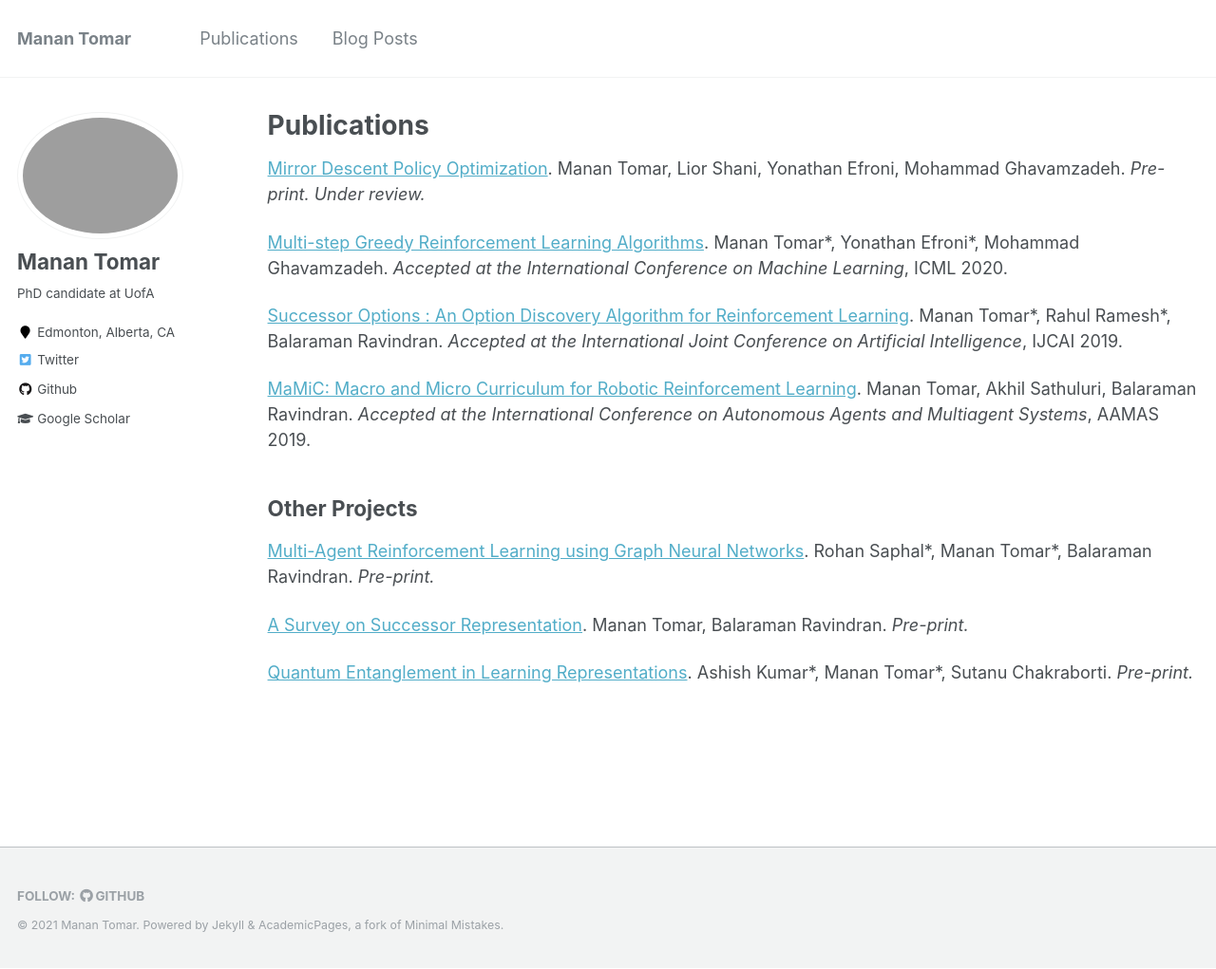
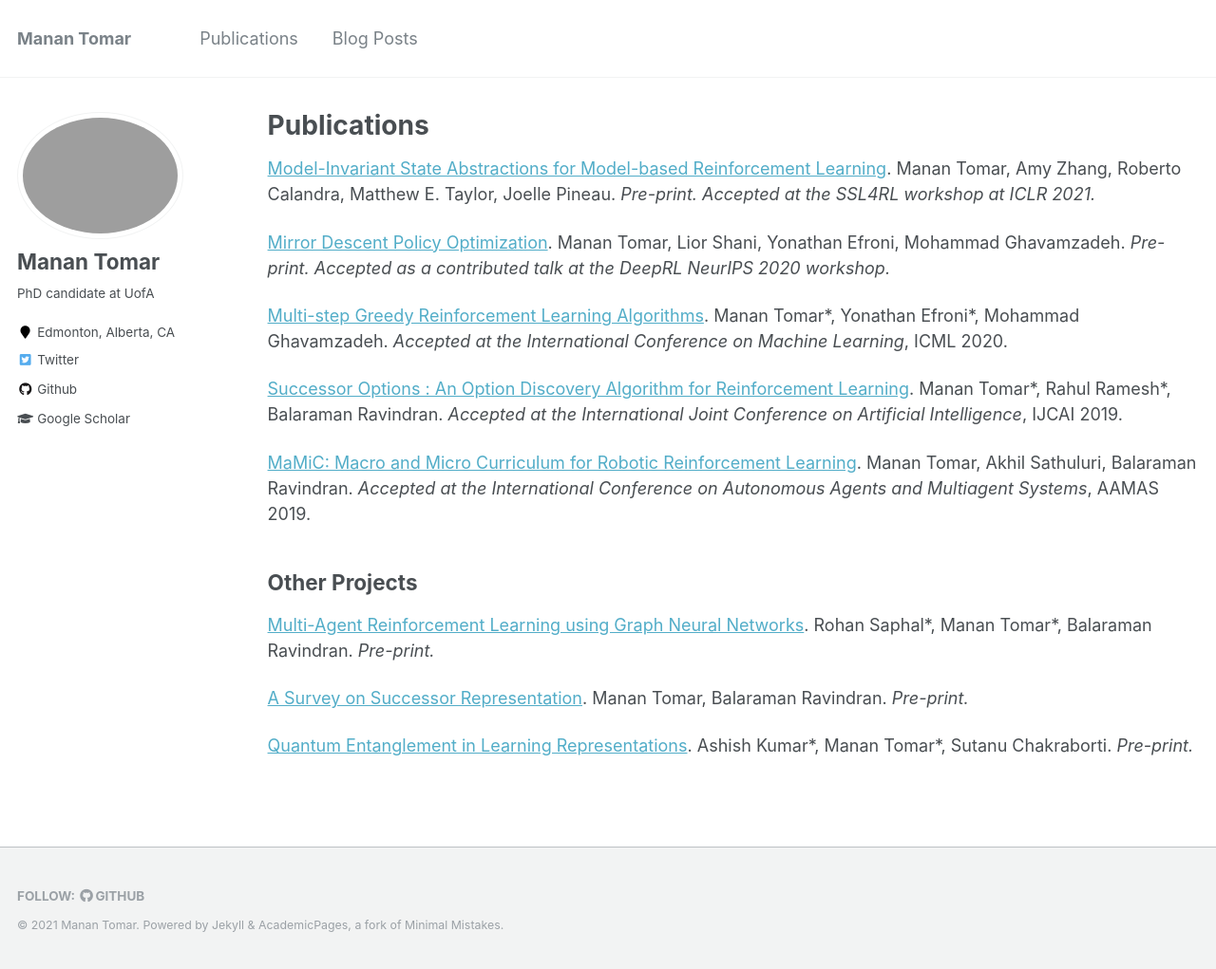
Before and after one commit to manantomar/manantomar.github.io, a Jekyll site: the page built from _pages/publications.md, in a window 1280 px wide and 1021 px high. Shown: the whole window at 95% size. Built offline with Jekyll 4.4.1, drawn with Linux system fonts in a browser that asks for light colours.

Commit message:
added the model-invariance paper

```diff
--- a/_pages/publications.md
+++ b/_pages/publications.md
@@ -15,7 +15,9 @@ author_profile: true
   {% include archive-single.html %}
 {% endfor %}
 
-[Mirror Descent Policy Optimization](https://arxiv.org/abs/2005.09814.pdf). Manan Tomar, Lior Shani, Yonathan Efroni, Mohammad Ghavamzadeh. <em>Pre-print. Under review.</em>
+[Model-Invariant State Abstractions for Model-based Reinforcement Learning](https://arxiv.org/pdf/2102.09850.pdf). Manan Tomar, Amy Zhang, Roberto Calandra, Matthew E. Taylor, Joelle Pineau. <em>Pre-print. Accepted at the SSL4RL workshop at ICLR 2021.</em>
+
+[Mirror Descent Policy Optimization](https://arxiv.org/abs/2005.09814.pdf). Manan Tomar, Lior Shani, Yonathan Efroni, Mohammad Ghavamzadeh. <em>Pre-print. Accepted as a contributed talk at the DeepRL NeurIPS 2020 workshop.</em>
 
 [Multi-step Greedy Reinforcement Learning Algorithms](https://arxiv.org/abs/1910.02919.pdf). Manan Tomar\*, Yonathan Efroni\*, Mohammad Ghavamzadeh. <em>Accepted at the International Conference on Machine Learning</em>, ICML 2020.
 
```
Also changed, not shown: _pages/about.md (+2 -0 lines).
